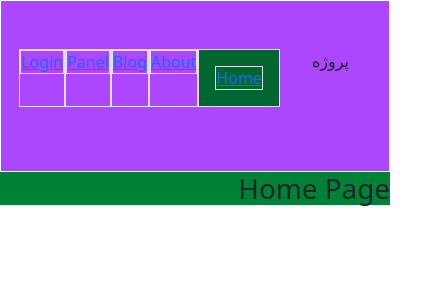
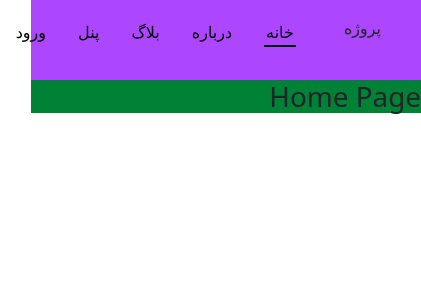
Before and after one commit to afsanamirzaei9-maker/UCEA-Web-Course-Project, a React (Vite) app: page / in a window 390 px wide. Shown: the top 300 px of the page, 421 px wide, since content can reach past the window. Built offline with nearby package versions, Linux system fonts and the light colour scheme.

Commit message:
navbar made daynamic without responsive

```diff
--- /dev/null
+++ b/src/components/navbar/NavLinks.jsx
@@ -0,0 +1,10 @@
+
+import { NavLink } from 'react-router-dom'
+
+export default function NavLinks({title, path}) {
+  return (
+    <>
+        <li className="px-3 py-1"><NavLink to={path}className='text-decoration-none text-black'>{title}</NavLink></li>
+    </>
+  )
+}
--- a/src/components/navbar/Navbar.jsx
+++ b/src/components/navbar/Navbar.jsx
@@ -1,16 +1,18 @@
 import { NavLink } from 'react-router-dom';
 import './navbar.css';
+import NavLinks from './NavLinks';
+import { navbarData } from './navbarData';
 export const Navbar = () => {
     return (
         <>
-            <div className="navbar-container border border-white w-full flex justify-between px-10 py-5 bg-purple-500">
+            <div className="navbar-container w-full flex justify-between px-10 py-3 bg-purple-500">
                 <div className="navLogo"><span>پروژه</span></div>
                 <ul className="navbar-ul flex">
-                    <li className="border border-blue-200 bg-green-800 p-3"><NavLink to="/" className='border border-pink-400 decoration-none' >Home</NavLink></li>
-                    <li className="border border-blue-200"><NavLink to="/about" className='border border-pink-400' >About</NavLink></li>
-                    <li className="border border-blue-200"><NavLink to="/blog" className='border border-pink-400' >Blog</NavLink></li>
-                    <li className="border border-blue-200"><NavLink to="/panel" className='border border-pink-400' >Panel</NavLink></li>
-                    <li className="border border-blue-200"><NavLink to="/login" className='border border-pink-400' >Login</NavLink></li>
+                    {navbarData.map((navLink)=>(
+                        <NavLinks
+                        key={navLink.id}
+                        {...navLink}/>
+                    ))}
                 </ul>
                 {/* <button className="text-success"> read more</button> */}
             </div>
--- a/src/components/navbar/navbar.css
+++ b/src/components/navbar/navbar.css
@@ -0,0 +1,4 @@
+.active{
+    padding: 2px;
+    border-bottom: 2px solid black;
+}
--- /dev/null
+++ b/src/components/navbar/navbarData.js
@@ -0,0 +1,27 @@
+export const navbarData = [
+    {
+        id: 1,
+        title: 'خانه',
+        path: '/',
+    },
+    {
+        id: 2,
+        title: 'درباره',
+        path: '/about',
+    },
+    {
+        id: 3,
+        title: 'بلاگ',
+        path: '/blog',
+    },
+    {
+        id: 4,
+        title: 'پنل',
+        path: '/panel',
+    },
+    {
+        id: 5,
+        title: 'ورود',
+        path: '/login',
+    },
+];
```
